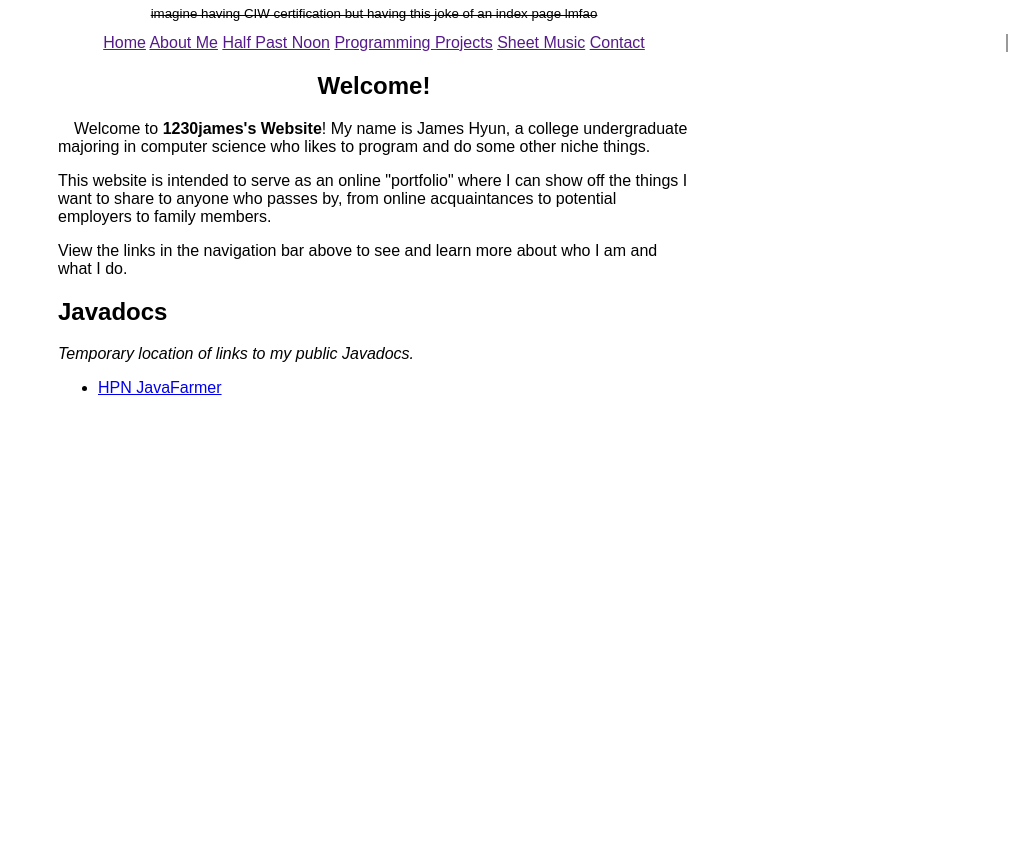
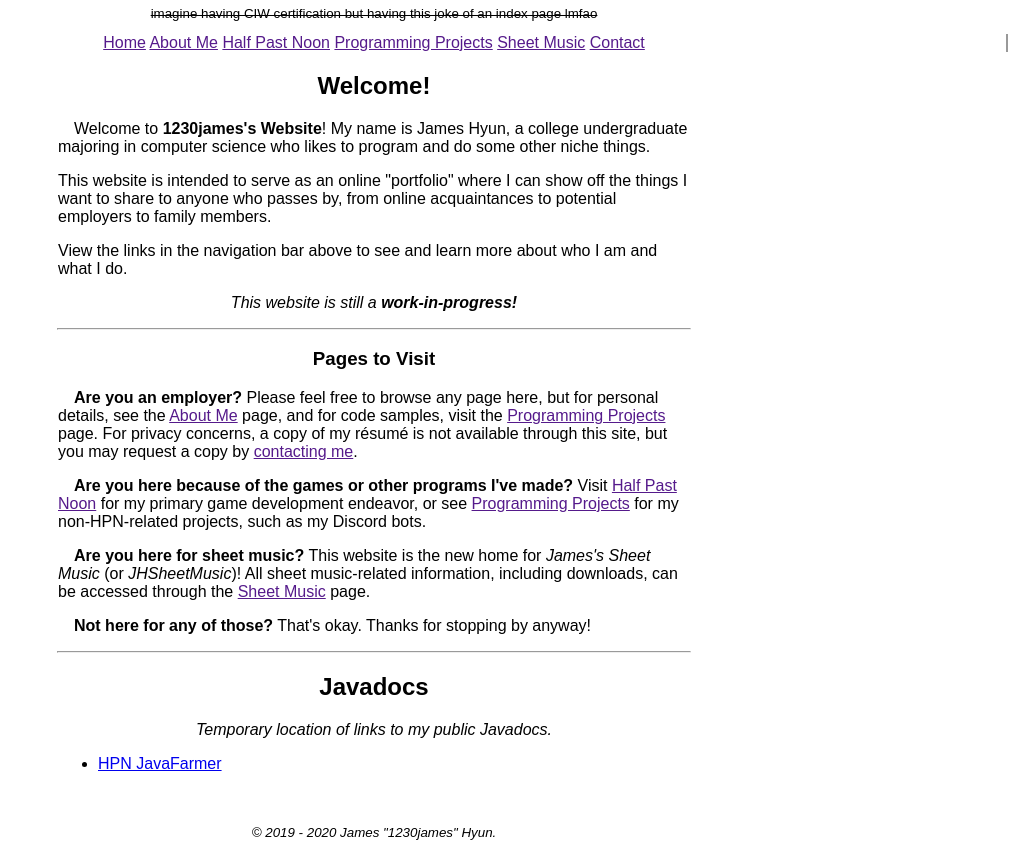
Before and after one commit to 1230james/mywebsite, a plain HTML site: page index.html in a window 1280 px wide. Shown: the part 70-927 px from the top of the page, without its empty margins (266-1280 px from the left). Before the commit the page ends 800 px from the top, so only its background shows below. Drawn offline with nearby package versions, Linux system fonts and the light colour scheme.

Commit message:
Added more home page content ("Pages to Visit" section added)

```diff
--- a/global.css
+++ b/global.css
@@ -20,8 +20,8 @@ nav {
     text-align: center;
 }
 
-/* Sections */
-section {
+/* Sections & Horizontal Lines */
+section, hr {
     margin: auto;
     width: 50%;
 }
--- a/index.html
+++ b/index.html
@@ -26,15 +26,32 @@
         <p>&emsp;Welcome to <strong>1230james's Website</strong>! My name is James Hyun, a college undergraduate majoring in computer science who likes to program and do some other niche things.</p>
         <p>This website is intended to serve as an online "portfolio" where I can show off the things I want to share to anyone who passes by, from online acquaintances to potential employers to family members.</p>
         <p>View the links in the navigation bar above to see and learn more about who I am and what I do.</p>
+        <p class="textcenter"><em>This website is still a <strong>work-in-progress!</strong></em></p>
     </section>
+    <hr>
+    <section>
+        <h3 class="textcenter">Pages to Visit</h3>
+        <p>&emsp;<strong>Are you an employer?</strong> Please feel free to browse any page here, but for personal details, see the <a href="">About Me</a> page, and for code samples, visit the <a href="">Programming Projects</a> page. For privacy concerns, a copy of my résumé is not available through this site, but you may request a copy by <a href="">contacting me</a>.</p>
 
+        <p>&emsp;<strong>Are you here because of the games or other programs I've made?</strong> Visit <a href="">Half Past Noon</a> for my primary game development endeavor, or see <a href="">Programming Projects</a> for my non-HPN-related projects, such as my Discord bots.</p>
+
+        <p>&emsp;<strong>Are you here for sheet music?</strong> This website is the new home for <em>James's Sheet Music</em> (or <em>JHSheetMusic</em>)! All sheet music-related information, including downloads, can be accessed through the <a href="">Sheet Music</a> page.</p>
+
+        <p>&emsp;<strong>Not here for any of those?</strong> That's okay. Thanks for stopping by anyway!</p>
+    </section>
+    <hr>
     <section>
-        <h2>Javadocs</h2>
-        <p><em>Temporary location of links to my public Javadocs.</em></p>
+        <h2 class="textcenter">Javadocs</h2>
+        <p class="textcenter"><em>Temporary location of links to my public Javadocs.</em></p>
         <ul>
             <li><a href="/javadocs/javafarmer">HPN JavaFarmer</a></li>
         </ul>
     </section>
 </body>
 
+<footer>
+    <br>
+    <p class="textcenter"><small><em>© 2019 - 2020 James "1230james" Hyun.</em></small></p>
+</footer>
+
 </html>
```
